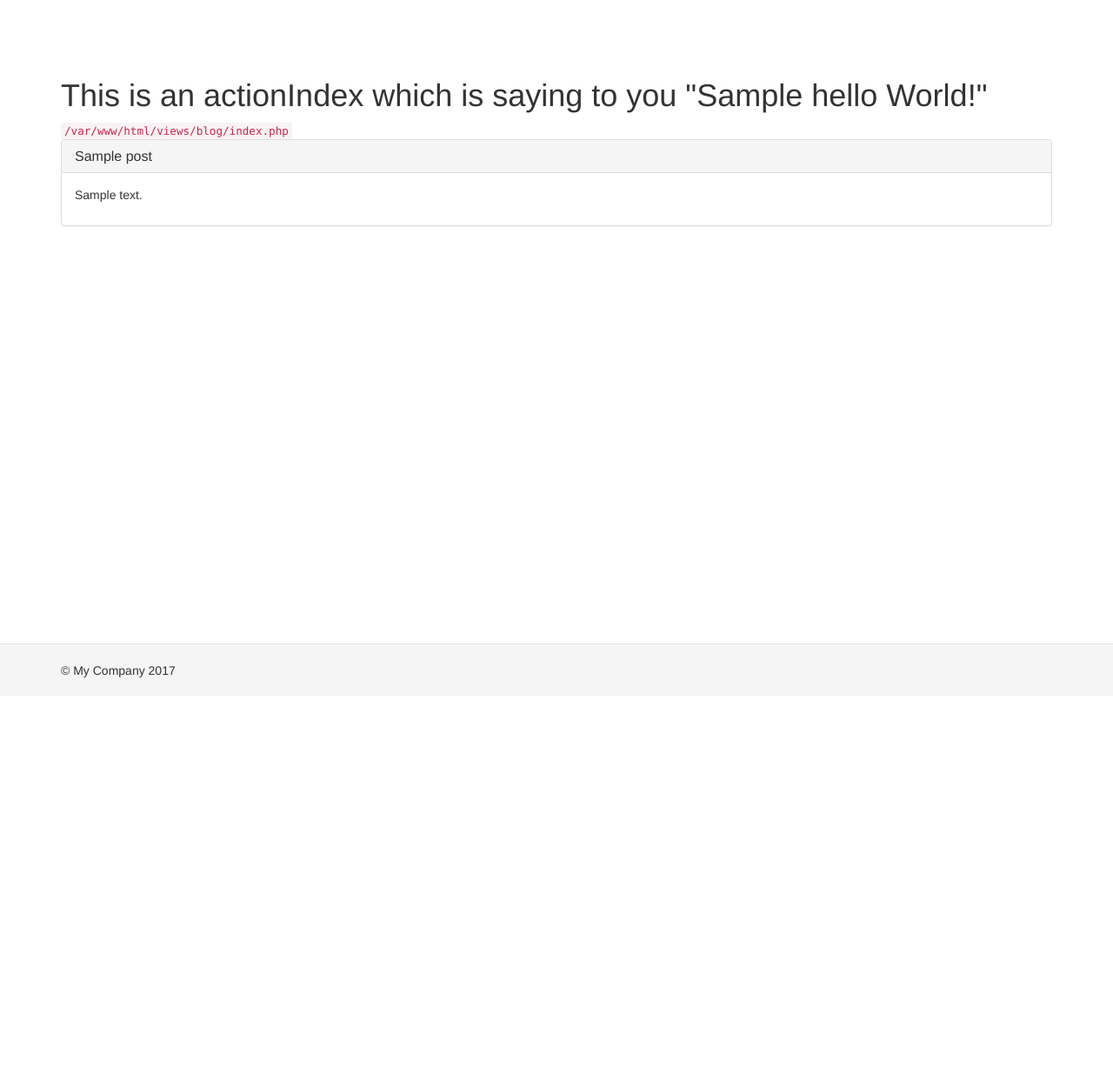
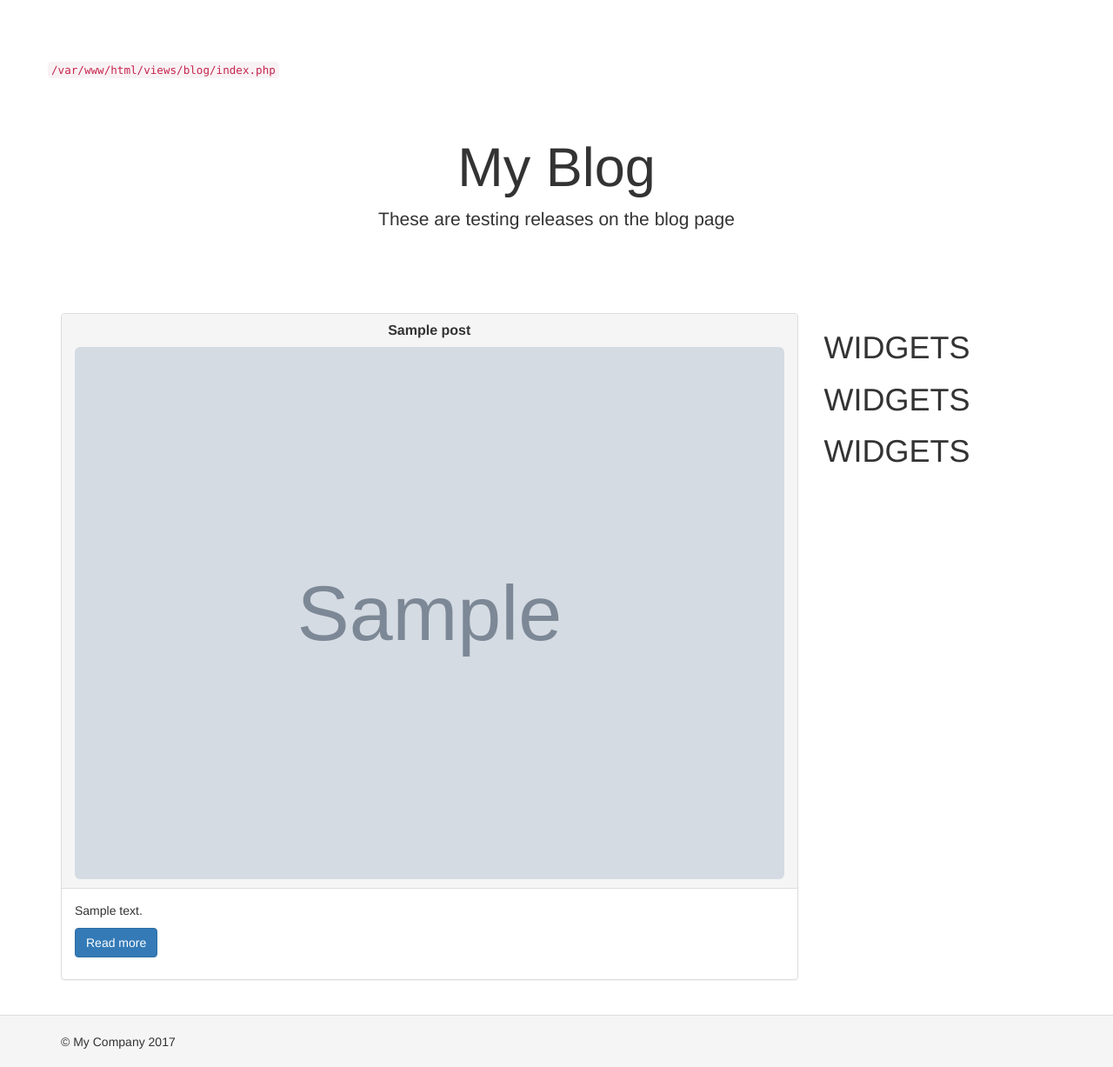
Before and after one commit to RomaSlobodeniuk/Yes_it_is, a Yii app: the page made by views/blog/index.php in a window 1280 px wide. Shown: the whole page at 87% size. Before the commit the page ends 779 px from the top, so only its background shows below. Run offline with PHP 8.4 and a stand-in for Yii, Linux system fonts and the light colour scheme; the template is opened without the code that fills it: most values are stand-ins (such as "Sample title", 1, 10 or a date in 2020); grey boxes marked "Sample" are stand-in pictures; data that the repository does not hold is empty; some libraries are stand-ins or nearby versions.

Commit message:
I've added some records to posts table, made blog platform

```diff
--- a/views/blog/index.php
+++ b/views/blog/index.php
@@ -1,18 +1,37 @@
-<h1><?= "This is an actionIndex which is saying to you \"" . $data['hello'] . " World!\"\n"; ?></h1>
 <code><?= __FILE__; ?></code>
 
+<div class="jumbotron">
+    <h1>My Blog</h1>
+    <p>These are testing releases on the blog page</p>
+</div>
+<div class="col-sm-9">
     <?php if (!empty($posts)): ?>
         <?php foreach ($posts as $post): ?>
             <div class="panel panel-default">
                 <div class="panel-heading">
-                <h3 class="panel-title"><a href="<?= yii\helpers\Url::to(['blog/view', 'id' => $post->id]);?>"><?= $post->title; ?></a></h3>
+                    <h2 class="panel-title text-center">
+                        <p>
+                            <b><?= $post->title; ?></b>
+                        </p>
+                    </h2>
+                    <img src="<?= $post->img; ?>" class="img-rounded" alt="Cinque Terre" width="100%">
                 </div>
                 <div class="panel-body">
-                <p><?= $post->excerpt; ?></p>
+                    <p><?= $post->intro_text; ?></p>
+                    <p><a class="btn btn-primary" role="button"
+                          href="<?= $post->link; ?>?all=<?= $all_the_posts_count ?>&redirect_id=<?= $active_page ?>">Read
+                            more</a></p>
                 </div>
             </div>
         <?php endforeach; ?>
-    <div>
-        <?= \yii\widgets\LinkPager::widget(['pagination' => $pages]);?>
+        <div class="text-center">
+            <?= \yii\widgets\LinkPager::widget(['pagination' => $pages]); ?>
         </div>
     <?php endif; ?>
+</div>
+
+<div class="col-sm-3">
+    <h1>WIDGETS</h1>
+    <h1>WIDGETS</h1>
+    <h1>WIDGETS</h1>
+</div>
--- a/views/layouts/main.php
+++ b/views/layouts/main.php
@@ -38,14 +38,14 @@ AppAsset::register($this);
         'items' => [
             ['label' => 'Admin', 'url' => ['/admin/post']],
             ['label' => 'Blog', 'url' => ['/blog/index']],
-            ['label' => 'Publications', 'url' => ['/site/publications']],
-            ['label' => 'Hello', 'url' => ['/site/hello']],
-            ['label' => 'Form', 'url' => ['/site/form']],
-            ['label' => 'Home', 'url' => ['/site/index']],
-            ['label' => 'About', 'url' => ['/site/about']],
-            ['label' => 'Contact', 'url' => ['/site/contact']],
+            ['label' => 'About author', 'url' => ['/blog/author']],
+            ['label' => 'Videos', 'url' => ['/blog/videos']],
+            ['label' => 'Reviews', 'url' => ['/blog/reviews']],
+            ['label' => 'Sites', 'url' => ['/blog/sites']],
+//            ['label' => 'Contact', 'url' => ['/site/contact']],
+//            ['label' => 'Publications', 'url' => ['/site/publications']],
             Yii::$app->user->isGuest ? (
-                ['label' => 'Login', 'url' => ['/site/login']]
+            ['label' => 'Login', 'url' => ['/site/login']]
             ) : (
                 '<li>'
                 . Html::beginForm(['/site/logout'], 'post')
@@ -62,10 +62,12 @@ AppAsset::register($this);
     ?>
 
     <div class="container">
-        <?= Breadcrumbs::widget([
-            'links' => isset($this->params['breadcrumbs']) ? $this->params['breadcrumbs'] : [],
-        ]) ?>
-        <?= $content ?>
+        <div class="row">
+            <?= Breadcrumbs::widget([
+                'links' => isset($this->params['breadcrumbs']) ? $this->params['breadcrumbs'] : [],
+            ]) ?>
+            <?= $content ?>
+        </div>
     </div>
 </div>
 
```
Also changed, not shown: DB_EXPORT/testing.sql (+12 -2 lines), controllers/BlogController.php (+25 -27 lines), models/Posts.php (+14 -7 lines), views/blog/view.php (+23 -8 lines), web/images/posts/post_1.jpg (added), web/images/posts/post_2.png (added), web/images/posts/post_3.jpg (added), web/images/posts/post_4.jpg (added). Lines whose indentation alone changed are shown as unchanged.
